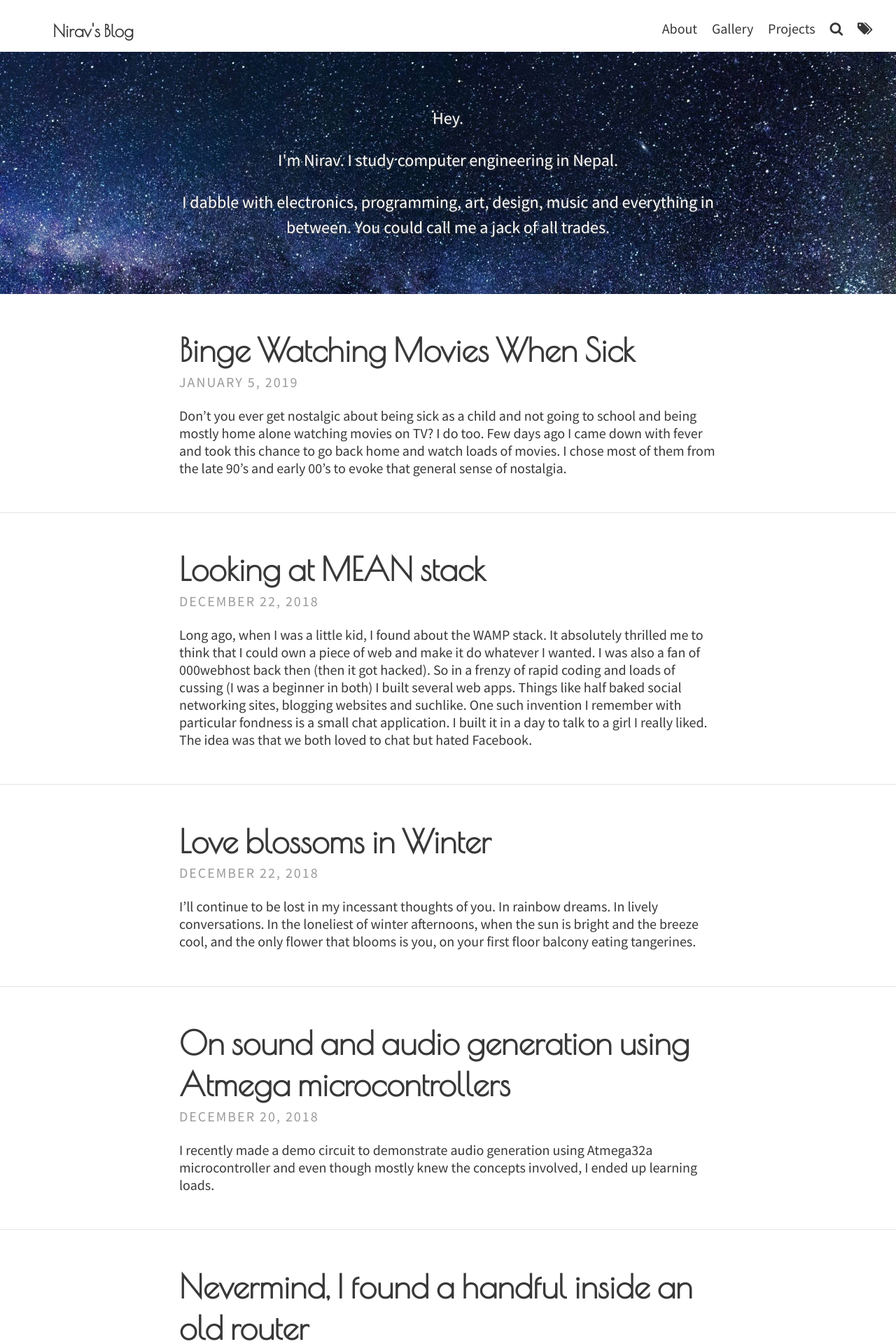
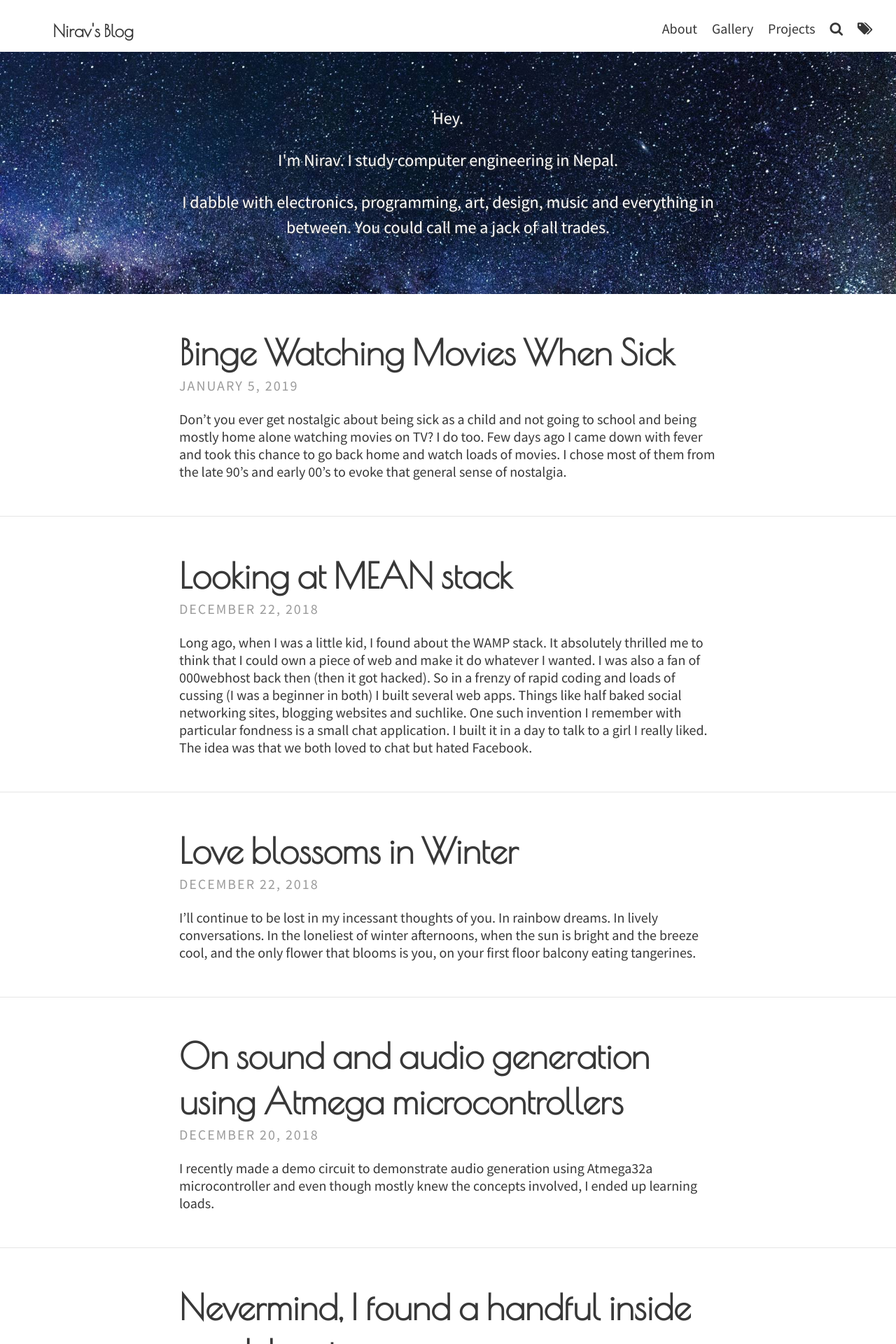
Before and after one commit to niravcodes/niravcodes.github.io, a Jekyll site: the page built from index.html, in a window 1280 px wide. Shown: the top 1920 px of the page at 70% size. Built offline with Jekyll 4.4.1, drawn with Linux system fonts in a browser that asks for light colours; the list of posts is cut into pages by our own code.

Commit message:
modified:   _sass/layouts/_posts.scss

```diff
--- a/_sass/layouts/_posts.scss
+++ b/_sass/layouts/_posts.scss
@@ -37,6 +37,7 @@ footer {
 header {
     h1 {
         margin: 0;
+	font-size: 2.5em;
     }
 }
 
```
